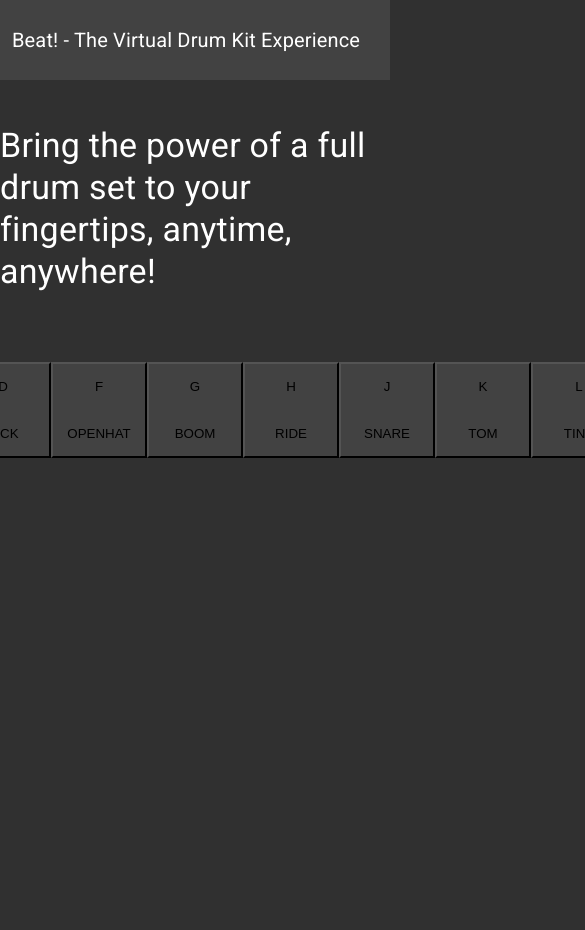
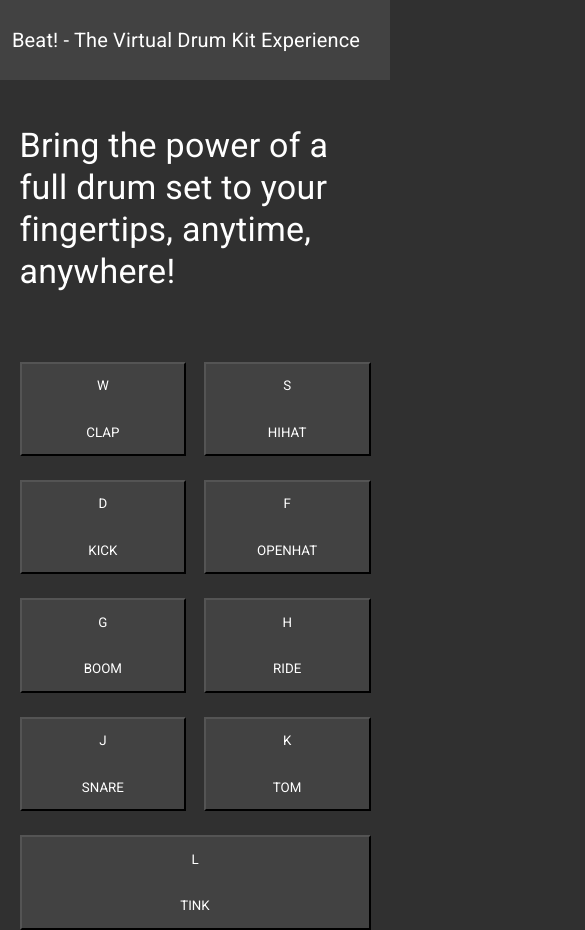
Before and after one commit to ITkieltyk/DrumKit, a plain HTML site: page index.html in a window 390 px wide. Shown: the top 930 px of the page, 585 px wide, since content can reach past the window. Before the commit the page ends 844 px from the top, so only its background shows below. Drawn offline with Linux system fonts and the light colour scheme; a web font is replaced by a local one.

Commit message:
Keybord play + responsive CSS v1

```diff
--- a/css/style.css
+++ b/css/style.css
@@ -24,6 +24,7 @@ body {
   align-items: center;
   padding: 0px;
   gap: 24px;
+  height: calc(100vh - 64px);
 }
 .appbar {
   font-family: "Roboto";
@@ -43,16 +44,51 @@ body {
   letter-spacing: 0.25px;
 }
 .app {
-  display: flex;
+  display: grid;
+  grid-template-rows: 1fr 1fr;
+  gap: 10px;
 }
 .app button {
+  grid-row: 2;
   height: 96px;
   width: 96px;
   display: flex;
   flex-direction: column;
   align-items: center;
-  justify-content: center;
   gap: 5px;
   background-color: var(--lighter);
   text-transform: uppercase;
+  color: white;
+  font-family: "Roboto";
+  font-style: bold;
 }
+.app button:first-of-type {
+  grid-row: 1;
+}
+
+@media screen and (max-width: 820px) {
+  .app {
+    grid-template-rows: auto;
+    grid-template-columns: 1fr 1fr;
+    width: 100%;
+    margin: auto;
+    gap: 5%;
+    margin-bottom: 10px;
+  }
+  .app button {
+    grid-row: auto;
+    grid-column: auto;
+    width: auto;
+    height: auto;
+  }
+  .app button:last-of-type {
+    grid-column: 1 / span 2;
+    width: auto;
+    height: auto;
+    margin-bottom: 10px;
+  }
+  .main {
+    height: fit-content;
+    padding: 0 5%;
+  }
+}
--- a/js/index.js
+++ b/js/index.js
@@ -3,7 +3,7 @@ const app = document.getElementById("app");
 const drumKitData = [
   {
     drumPart: "clap",
-    keyboardKey: "W",
+    keyboardKey: "w",
   },
   {
     drumPart: "hihat",
@@ -50,7 +50,11 @@ drumKitData.forEach((element) => {
   app.appendChild(drumButton);
 });
 
-// Attempt to assing keybord keys to play each sound corrensponding to button id
+// Success attempt to assing keybord keys to play each sound corrensponding to button id
 window.addEventListener("keydown", (e) => {
-  app.getElementById(e.key).getElementsByTagName("audio")[0].play();
+  const drumAudio = document
+    .getElementById(e.key)
+    .getElementsByTagName("audio")[0];
+  drumAudio.currentTime = 0;
+  drumAudio.play();
 });
```
